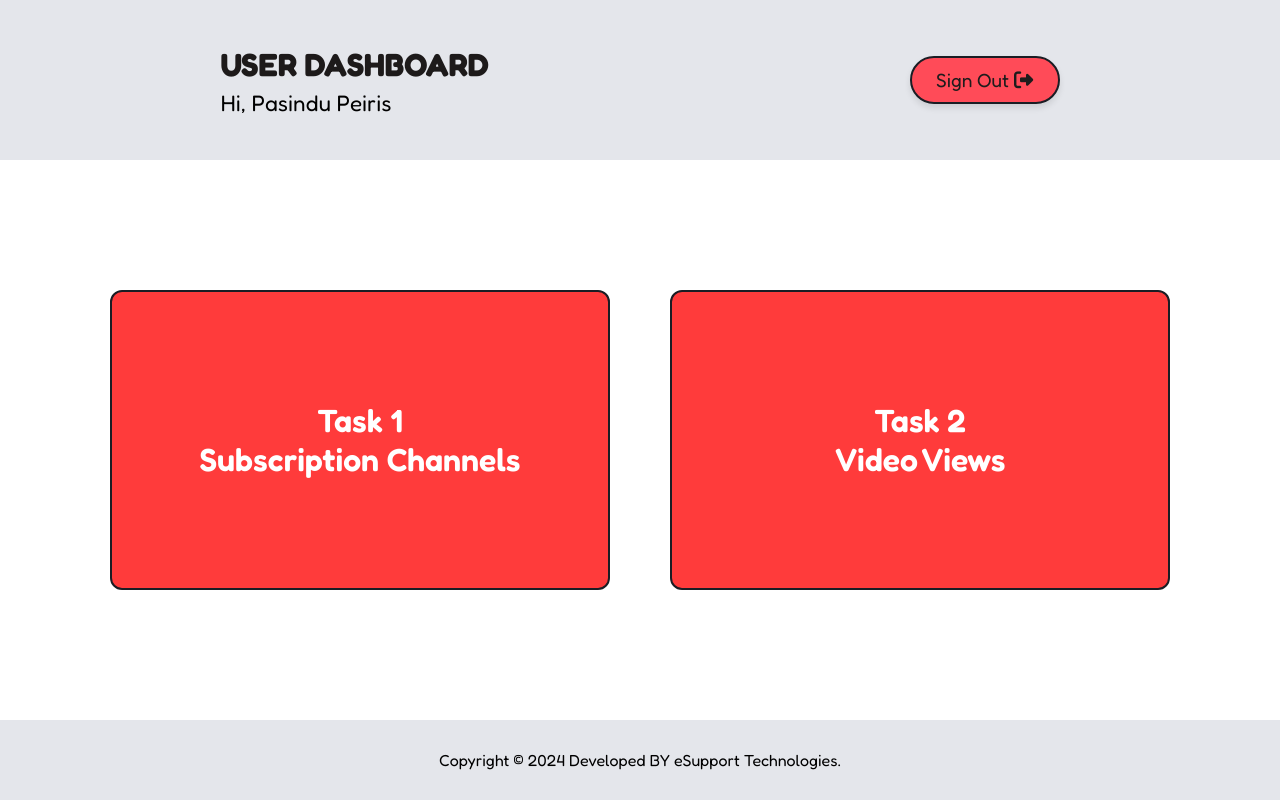
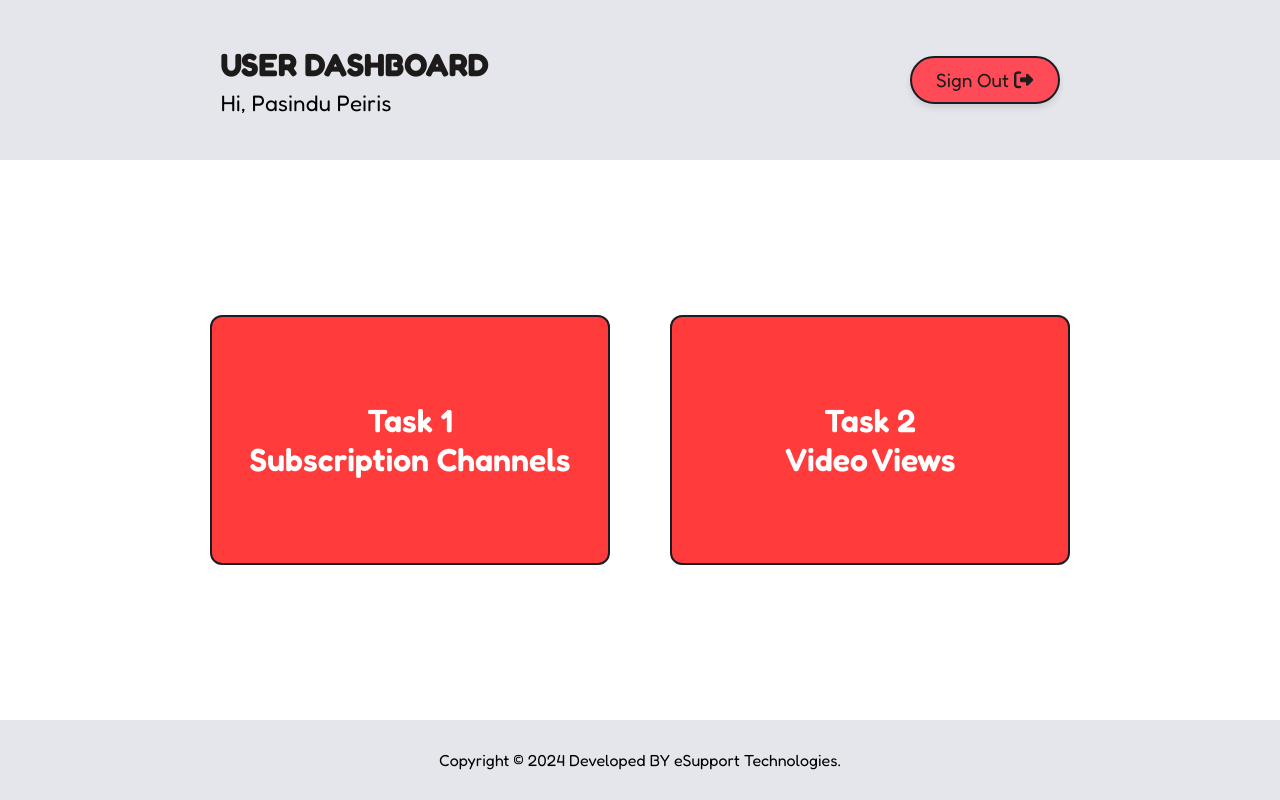
Before and after one commit to Pasindu-Peiris/Hello-YouTube-project_copy_by_me, a React (Create React App) app in the folder client/: page /user-dashboard in a window 1280 px wide. Built offline with nearby package versions, Linux system fonts and the light colour scheme; sample sign-in values are in the browser's storage.

Commit message:
Update UserDashboardClient.css

```diff
--- a/client/src/assets/pagecss/UserDashboardClient.css
+++ b/client/src/assets/pagecss/UserDashboardClient.css
@@ -53,8 +53,8 @@
 
 .UserDashboardClient_herosection1,
 .UserDashboardClient_herosection2 {
-    width: 500px;
-    height: 300px; /* Fixed height for consistency */
+    width: 400px;
+    height: 250px; /* Fixed height for consistency */
     font-family: "Fredoka", serif;
     background-color: #FF3B3B;
     border: 2px solid #1a1d24;
@@ -71,7 +71,7 @@
 
 .UserDashboardClient_herosection1:hover,
 .UserDashboardClient_herosection2:hover {
-    background-color: #f43739;
+    background-color: #b51a1c;
 }
 
 .UserDashboardClient_herosection1 h2,
```
